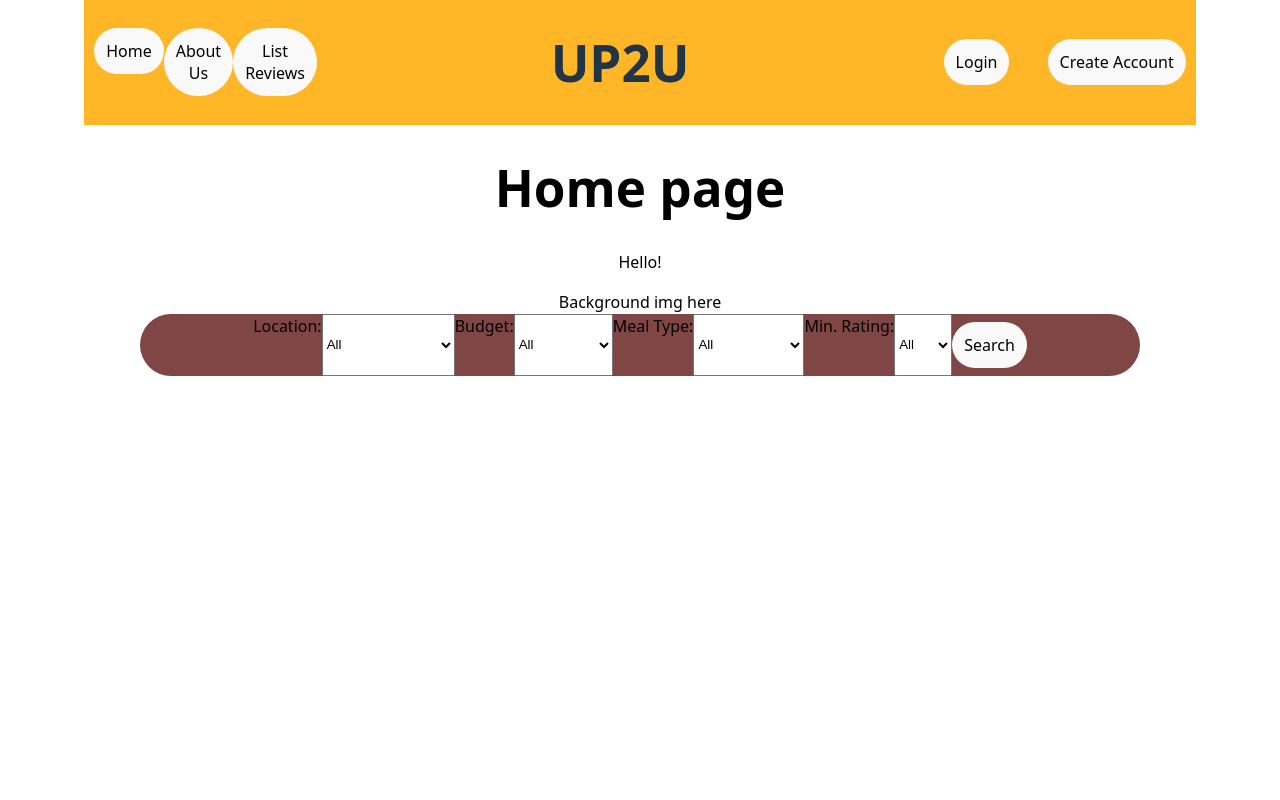
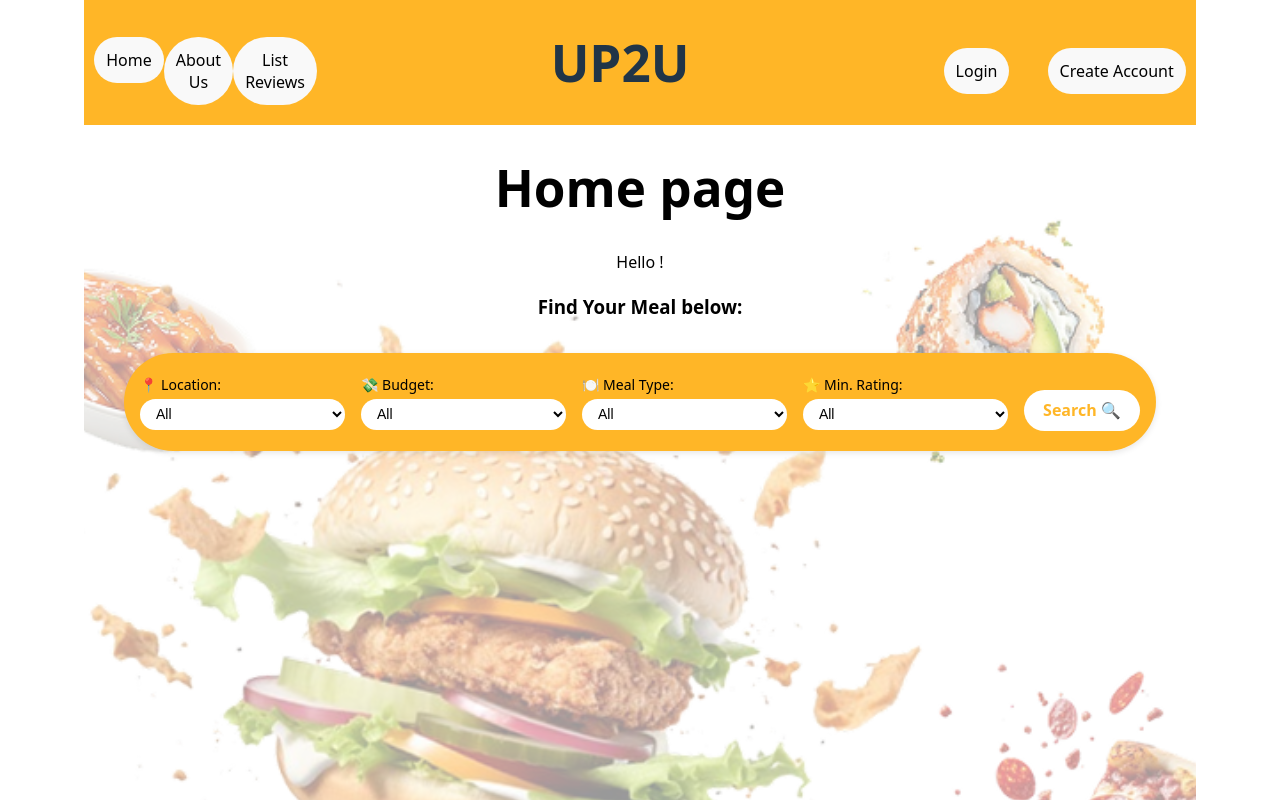
Before and after one commit to God3Tier/Heap_project, a React (Vite) app in the folder frontend/up2u-react/: page / in a window 1280 px wide. Shown: the top 800 px of the page. Built offline with nearby package versions, Linux system fonts and the light colour scheme.

Commit message:
Improve Home & SignUp page layout, background image, and font styling

```diff
--- a/frontend/up2u-react/src/pages/home.jsx
+++ b/frontend/up2u-react/src/pages/home.jsx
@@ -20,17 +20,19 @@ export function Home(){
         }
     }, []);
 
-    return(
+    return (
         <div className="home-body">
             <h1>Home page</h1>
-            <p>Hello{user}!</p>
+            <p>Hello {user}!</p>
 
             <div className="topBody">
-                <label>Background img here</label>
+                {/* <label>Background img here</label> */}
+            <h3 className="background-label">Find Your Meal below: </h3>
+
                 <nav className="searchBar">
-                    <label>Location:</label>
-                    <select defaultValue="all"
-                            onChange={e => setLocation(e.target.value)}>
+                    <div className="search-section">
+                        <label>📍 Location:</label>
+                        <select defaultValue="all" onChange={e => setLocation(e.target.value)}>
                             <option value="all">All</option>
                             <option value="Bencoolen MRT">Bencoolen MRT</option>
                             <option value="Bras Basah MRT">Bras Basah MRT</option>
@@ -39,9 +41,11 @@ export function Home(){
                             <option value="Dhoby Ghaut MRT">Dhoby Ghaut MRT</option>
                             <option value="Somerset MRT">Somerset MRT</option>
                         </select>
-                    <label>Budget:</label>
-                    <select defaultValue="all"
-                            onChange={e => setBudget(e.target.value)}>
+                    </div>
+
+                    <div className="search-section">
+                        <label>💸 Budget:</label>
+                        <select defaultValue="all" onChange={e => setBudget(e.target.value)}>
                             <option value="all">All</option>
                             <option value="10">Less than 10</option>
                             <option value="20">Less than 20</option>
@@ -49,9 +53,11 @@ export function Home(){
                             <option value="40">Less than 40</option>
                             <option value="50">Less than 50</option>
                         </select>
-                    <label>Meal Type:</label>
-                    <select defaultValue="all"
-                            onChange={e => setMeal(e.target.value)}>
+                    </div>
+
+                    <div className="search-section">
+                        <label>🍽️ Meal Type:</label>
+                        <select defaultValue="all" onChange={e => setMeal(e.target.value)}>
                             <option value="all">All</option>
                             <optgroup label="Asian">
                                 <option value="chinese">Chinese</option>
@@ -79,9 +85,11 @@ export function Home(){
                                 <option value="coffee">Coffee</option>
                             </optgroup>
                         </select>
-                    <label>Min. Rating:</label>
-                    <select defaultValue="all"
-                            onChange={e => setRating(e.target.value)}>
+                    </div>
+
+                    <div className="search-section">
+                        <label>⭐ Min. Rating:</label>
+                        <select defaultValue="all" onChange={e => setRating(e.target.value)}>
                             <option value="all">All</option>
                             <option value="1">1 Star</option>
                             <option value="2">2 Star</option>
@@ -89,14 +97,13 @@ export function Home(){
                             <option value="4">4 Star</option>
                             <option value="5">5 Star</option>
                         </select>
-                    <Link to={"/search"} state={dataToPass}><button>Search</button></Link>
+                    </div>
+
+                    <Link to={"/search"} state={dataToPass}>
+                        <button className="search-button">Search 🔍 </button>
+                    </Link>
                 </nav>
             </div>
-            {/* <div className="mapBody">
-                <div className="map">
-                    <Link to="/maps"><p>MAP HERE</p></Link>
         </div>
-            </div> */}
-        </div>
-    )
+    );
     }
--- a/frontend/up2u-react/src/pages/signup.jsx
+++ b/frontend/up2u-react/src/pages/signup.jsx
@@ -36,7 +36,7 @@ export function SignUp() {
     return (
         <div className="signup-container">
           <div className="left-panel">
-                <img src={background} alt="Food" />
+            <img src={background} alt="Food" className="left-image" />
           </div>
           <div className="right-panel">
             <img className="logo" src={logo} alt="UP2U Logo" />
@@ -58,6 +58,7 @@ export function SignUp() {
               placeholder="Enter your password"
               onChange={(e) => setPassHash(e.target.value)}
             />
+
             <button className="continue-btn" onClick={signupRequest}>Continue</button>
             <p>{allow}</p>
           </div>
--- a/frontend/up2u-react/src/style/Home.css
+++ b/frontend/up2u-react/src/style/Home.css
@@ -3,21 +3,61 @@
   width: 100%;
 }
 
-.topBody {
-  /* background-image: url("../assets/background.png"); */
-  background-size: 500px;
+.home-body {
+  /* min-height: 100vh;
+  background-image: url("../assets/background.png");
+  background-repeat: no-repeat;
+  background-size: cover;
+  background-position: center;
+  padding-top: 3rem;
+  text-align: center; */
+
+  position: relative;
+  z-index: 0;
+  min-height: 100vh;
+  background-image: url("../assets/background.png");
+  background-size: cover;
+  background-position: center;
+  background-repeat: no-repeat;
+  background-attachment: fixed;
+  padding-bottom: 100px;
 }
 
+
+
+.home-body::before {
+    content: "";
+    position: absolute;
+    top: 0;
+    left: 0;
+    width: 100%;
+    height: 100%;
+    background-color: rgba(255, 255, 255, 0.6); /* light overlay */
+    z-index: -1;
+}
+
+.home-body > * {
+  position: relative;
+  z-index: 1;
+}
+
+
+
 .searchBar {
-  display: flex;
-  flex-direction: row;
-  justify-content: center;
-  background-color: #804545;
-  max-width: 1000px;
-  width: 90%; /* Combine the best of both */
-  margin: 0 auto;
-  border-radius: 100px;
-}
+    display: flex;
+    justify-content: space-between;
+    align-items: center;
+    background-color: #ffb627;
+    max-width: 1000px;
+    width: 90%;
+    margin: 2rem auto;
+    padding: 0.75rem 1rem;
+    border-radius: 100px;
+    box-shadow: 0 2px 6px rgba(0, 0, 0, 0.1);
+    gap: 1rem;
+    flex-wrap: wrap;
+  }
+
 
 .mapBody {
   display: flex;
@@ -33,7 +73,48 @@
 }
 
 .map2 {
-  background-color: #804545;
+  background-color: #ffb627;
   width: 100px;
   height: 100px;
 }
+
+.search-section {
+  display: flex;
+  flex-direction: column;
+  align-items: flex-start;
+  flex: 1;
+  min-width: 120px;
+}
+
+.search-section label {
+  font-size: 14px;
+  font-weight: 500;
+  margin-bottom: 4px;
+  color: #000;
+}
+
+.search-section select {
+  padding: 0.4rem 0.75rem;
+  border-radius: 20px;
+  border: none;
+  background-color: white;
+  color: black;
+  font-size: 14px;
+  width: 100%;
+}
+
+.search-button {
+  background-color: white;
+  color: #ffb627;
+  border: none;
+  font-weight: bold;
+  padding: 0.6rem 1.2rem;
+  border-radius: 50px;
+  cursor: pointer;
+  white-space: nowrap;
+  transition: background-color 0.2s;
+}
+
+.search-button:hover {
+  background-color: #fce7b0;
+}
--- a/frontend/up2u-react/src/style/SignUp.css
+++ b/frontend/up2u-react/src/style/SignUp.css
@@ -1,18 +1,3 @@
-
-/* .signup-body{
-    display: flex;
-    flex-direction: column;
-    align-items: center;
-    min-height: 80vh;
-
-    .signup-form{
-        display: flex;
-        flex-direction: column;
-        gap: 10px;
-        width: 300px;
-    }
-} */
-
 .signup-container {
     display: flex;
     height: 100vh;
@@ -21,16 +6,24 @@
   }
 
   .left-panel {
-    flex: 1;
+    /* flex: 1;
     background-color: white;
     display: flex;
     justify-content: center;
+    align-items: center; */
+    width: 50%;
+    height: 100vh;
+    display: flex;
     align-items: center;
+    justify-content: center;
+    background-color: white;
+    overflow: hidden;
   }
 
   .left-panel img {
-    width: 90%;
-    object-fit: contain;
+    width: 100%;
+    height: 100%;
+    object-fit: cover;
   }
 
   .right-panel {
@@ -43,46 +36,48 @@
     justify-content: center;
   }
 
+  .right-panel label{
+    align-self: flex-start;
+    margin: 1rem 0 0.5rem 0;
+    font-weight: 500;
+    font-size: 14px;
+  }
+
+  .right-panel input {
+    width: 100%;
+    padding: 0.8rem;
+    border-radius: 25px;
+    border: 1px solid #ccc;
+    margin-bottom: 1rem;
+    box-sizing: border-box;
+  }
+
   .logo {
-    height: 40px;
-    margin-bottom: 24px;
+    height: 100px;
+    margin-bottom: 2px;
   }
 
   button {
     width: 100%;
     padding: 12px;
     margin: 8px 0;
+    margin-top: 25px;
     border-radius: 999px;
     border: none;
     font-weight: normal;
   }
 
-  .google-btn {
-    background-color: white;
-    border: 1px solid #ccc;
-    color: black;
-  }
-
-  .singpass-btn {
-    background-color: white;
-    border: 1px solid #ccc;
-    color: black;
-  }
-
-  .google-btn:hover {
-    background-color: #f0f0f0;
-    color: black;
-  }
-
-  .singpass-btn:hover {
-    background-color: #f0f0f0;
-    color: black;
-  }
 
   .continue-btn {
+    margin-top: 2rem;
+    padding: 0.8rem 2rem;
     background-color: #ffb627;
-    border: 1px solid #ccc;
-    color: black;
+    color: white;
+    font-weight: bold;
+    border: none;
+    border-radius: 30px;
+    width: 100%;
+    cursor: pointer;
   }
 
   .continue-btn:hover {
@@ -98,34 +93,23 @@
     border-top: 1px solid #ccc;
   }
 
-  .or {
-    margin: -24px 0 24px;
-    background: #f8f8f8;
-    padding: 0 16px;
-    color: #666;
-  }
-
-
-  input[type="email"] {
-    width: 100%;
-    padding: 10px 20px;
-    font-size: 1.25rem;
-    border: 1px solid #ddd;
-    border-radius: 999px;
-    outline: none;
-    box-sizing: border-box;
-    background-color: white;
-    color: #333;
-  }
-
   /* Placeholder styling */
   input[type="text"],
   input[type="password"] {
     border-radius: 50px;
     padding: 12px 16px;
     width: 100%;
+    margin-bottom: 5px;
     border: 1px solid #ccc;
     outline: none;
     background-color: white;
     color: black;
   }
+
+
+  .left-image {
+    width: 100%;
+    height: 100%;
+    object-fit: cover;
+    display: block;
+  }
```
Also changed, not shown: frontend/up2u-react/src/style/Search.css (line endings or trailing spaces), 1 other file (tests, documents, lock files or other folders). Lines whose indentation alone changed are shown as unchanged.
